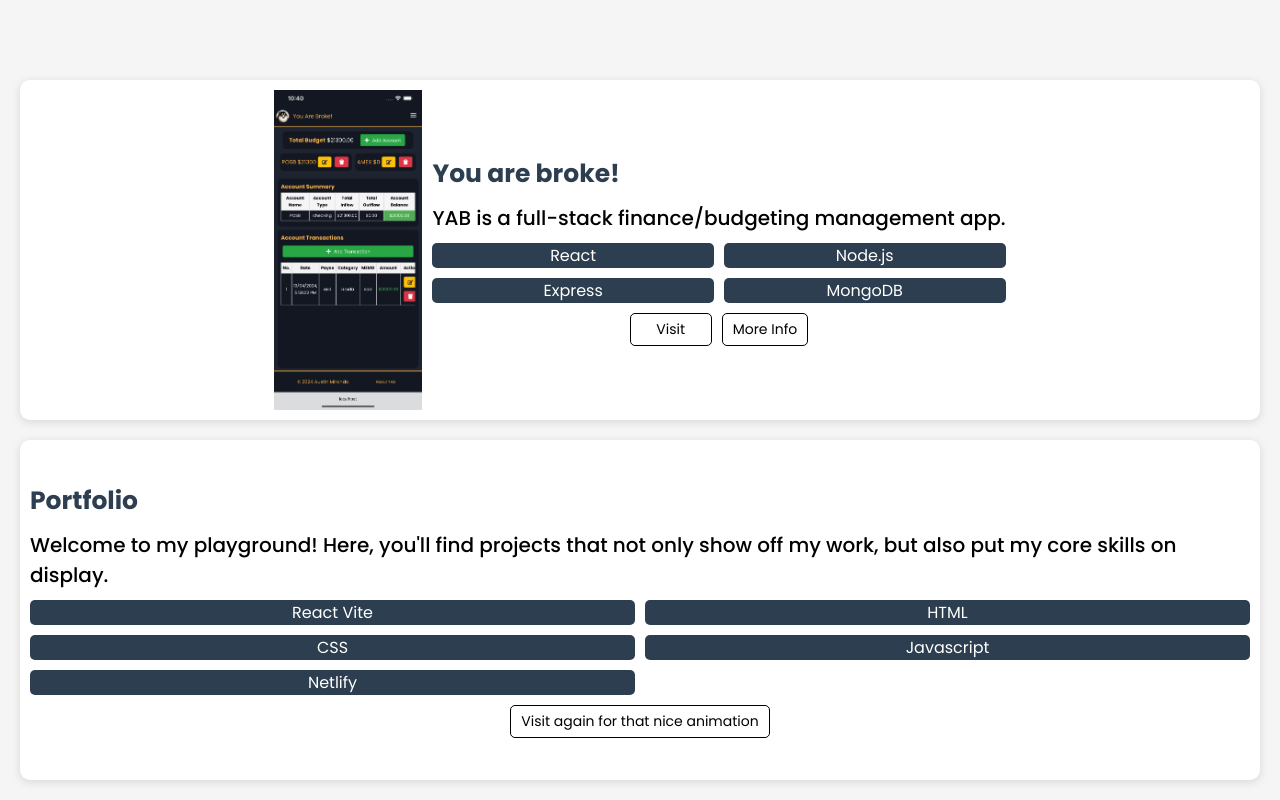
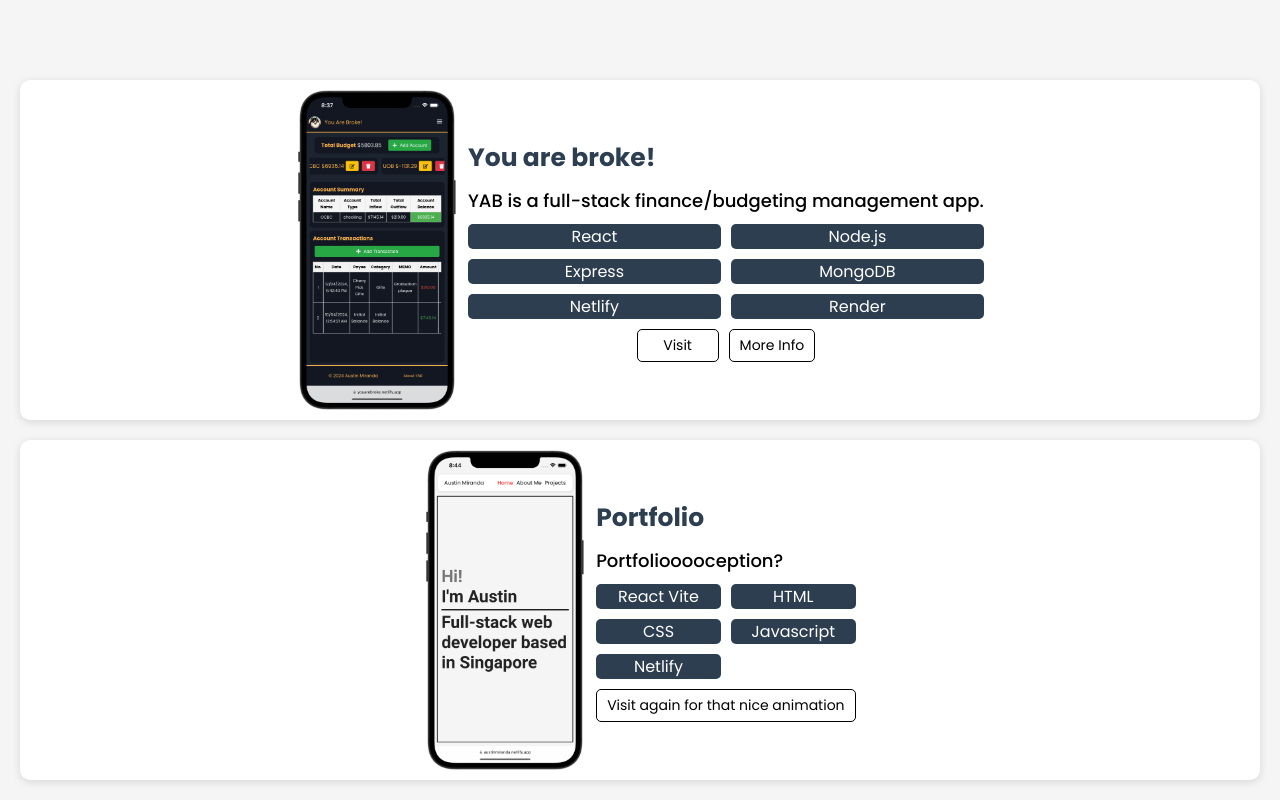
Before and after one commit to TarokoDev/ANSM-Portfolio, a React (Vite) app in the folder frontend/: page / in a window 1280 px wide. Shown: the part 1600-2400 px from the top of the page. Built offline with nearby package versions, Linux system fonts and the light colour scheme.

Commit message:
Updated Projects images and description

```diff
--- a/frontend/src/components/pages/projects/Projects.jsx
+++ b/frontend/src/components/pages/projects/Projects.jsx
@@ -24,6 +24,8 @@ export default function Projects() {
                                 <div>Node.js</div>
                                 <div>Express</div>
                                 <div>MongoDB</div>
+                                <div>Netlify</div>
+                                <div>Render</div>
                             </div>
                             <div className={styles.buttons}>
                                 <a
@@ -45,20 +47,17 @@ export default function Projects() {
                     </div>
 
                     <div className={styles.project}>
-                        {/* <div className={styles.image}>
+                        <div className={styles.image}>
                             <img
-                                src="/icon.png"
+                                src="/ansm.png"
                                 alt="AM Portfolio"
                                 className={styles.image}
-                                style={{ height: "100px" }}
                             />
-                        </div> */}
+                        </div>
                         <div className={styles.description}>
                             <div className={styles.title}>Portfolio</div>
                             <div className={styles.summary}>
-                                Welcome to my playground! Here, you'll find
-                                projects that not only show off my work, but
-                                also put my core skills on display.
+                                Portfoliooooception?
                             </div>
                             <div className={styles.stack}>
                                 <div>React Vite</div>
--- a/frontend/src/components/pages/projects/Projects.module.css
+++ b/frontend/src/components/pages/projects/Projects.module.css
@@ -64,9 +64,10 @@ img {
 }
 
 .summary {
-    font-size: 20px;
+    font-size: 18px;
     font-weight: 500;
     color: var(--text-color);
+
 
 }
 
```
Also changed, not shown: frontend/public/ansm.png (added), frontend/public/yab.png.
